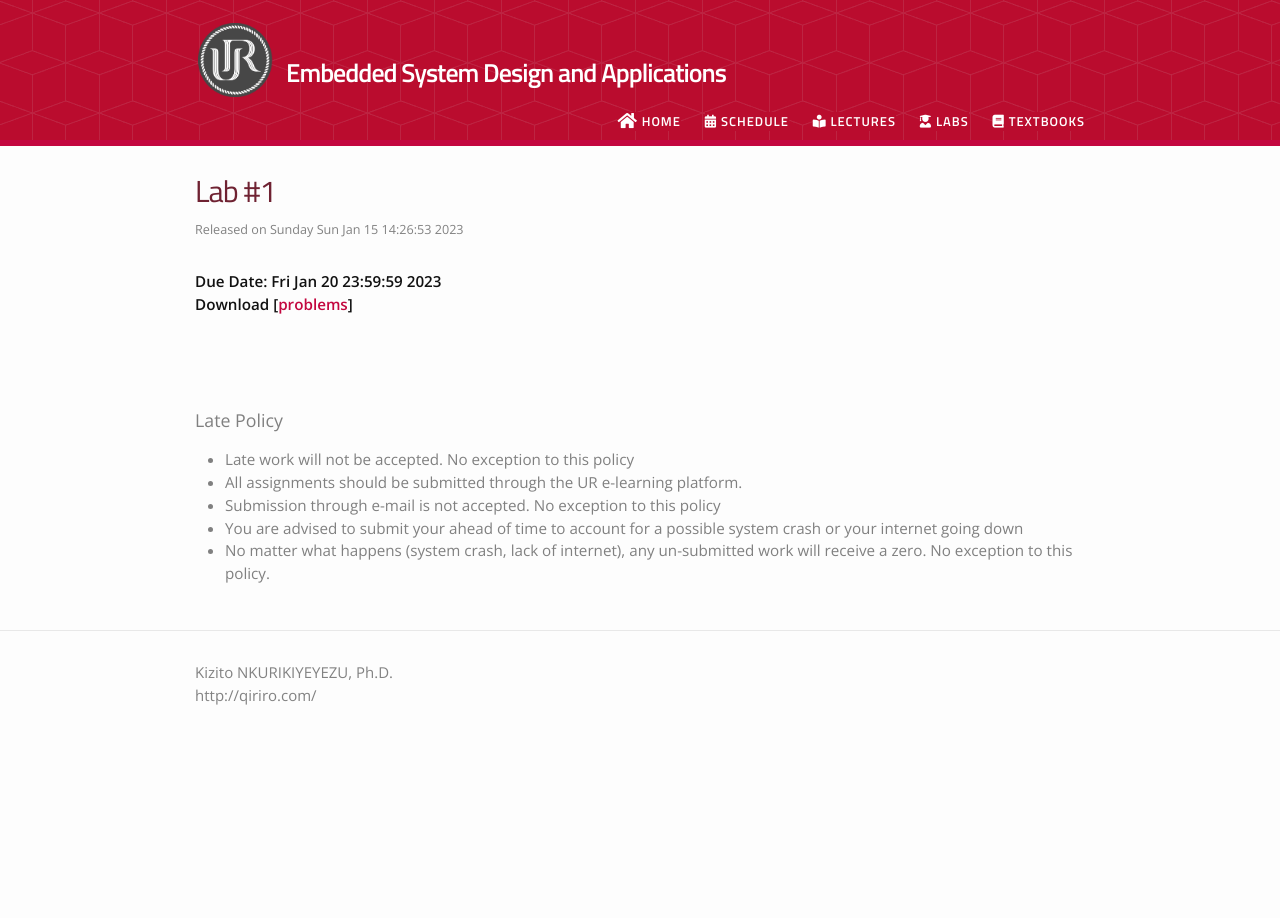
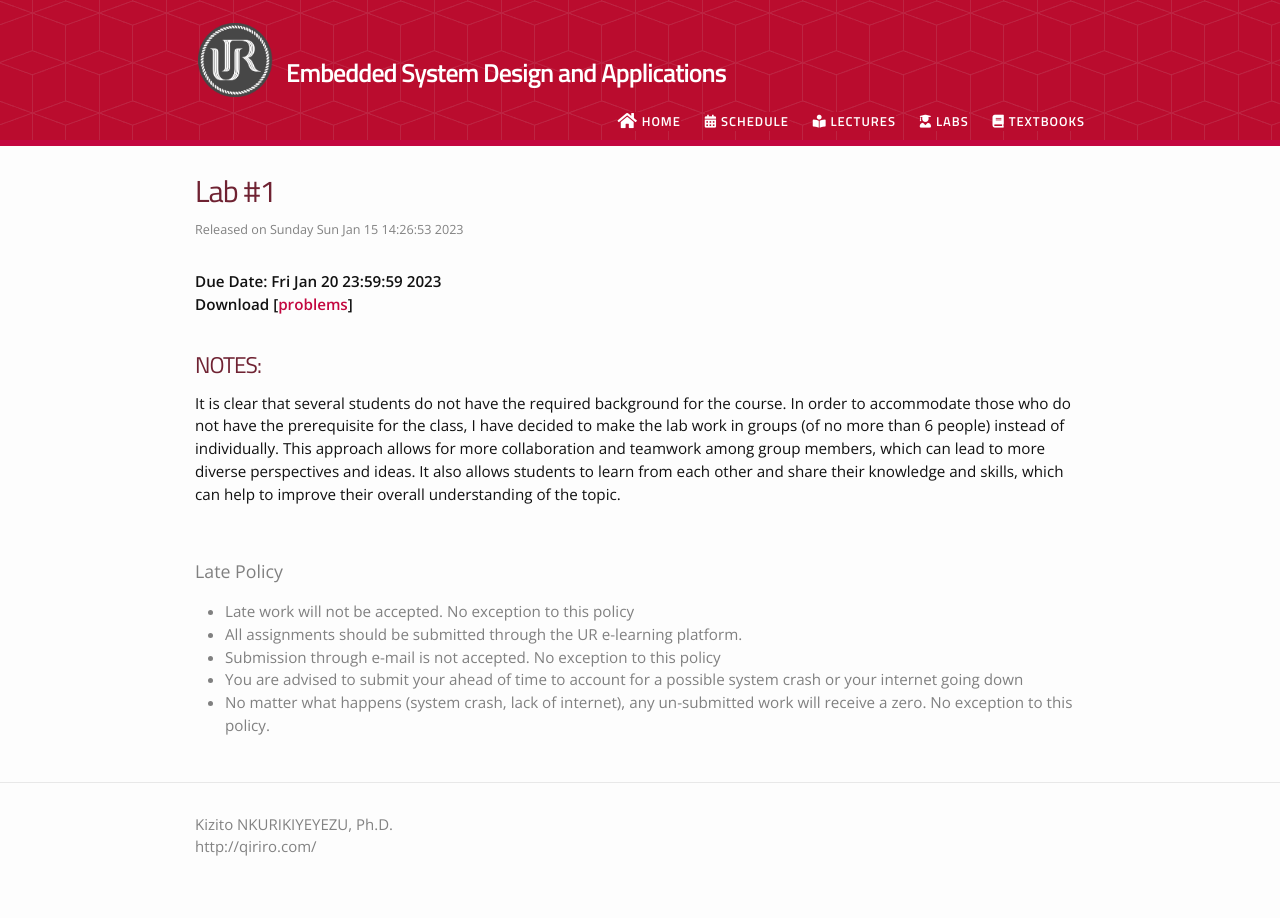
Before and after one commit to qiriro/bme6163, a Jekyll site: the page built from _assignments/lab_01.md, in a window 1280 px wide. Built offline with Jekyll 4.4.1, drawn with Linux system fonts in a browser that asks for light colours; nearby versions of some CDN libraries.

Commit message:
update lab requirements

```diff
--- a/_assignments/lab_01.md
+++ b/_assignments/lab_01.md
@@ -9,3 +9,7 @@ due_event:
     date: 2023-01-20T23:59:59+2:00
     description: 'Lab #1 due'
 ---
+
+# NOTES:
+It is clear that several students do not have the required background for the course.
+In order to accommodate those who do not have the prerequisite for the class, I have decided to make the lab work in groups (of no more than 6 people) instead of individually. This approach allows for more collaboration and teamwork among group members, which can lead to more diverse perspectives and ideas. It also allows students to learn from each other and share their knowledge and skills, which can help to improve their overall understanding of the topic.
```
